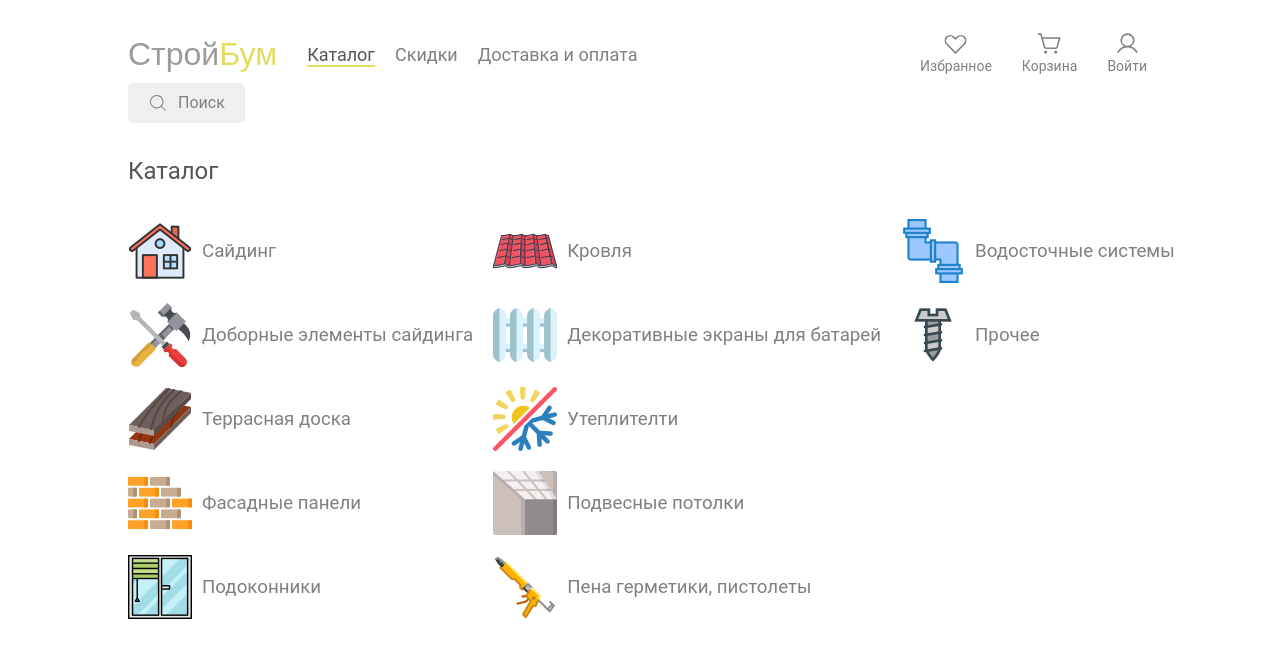
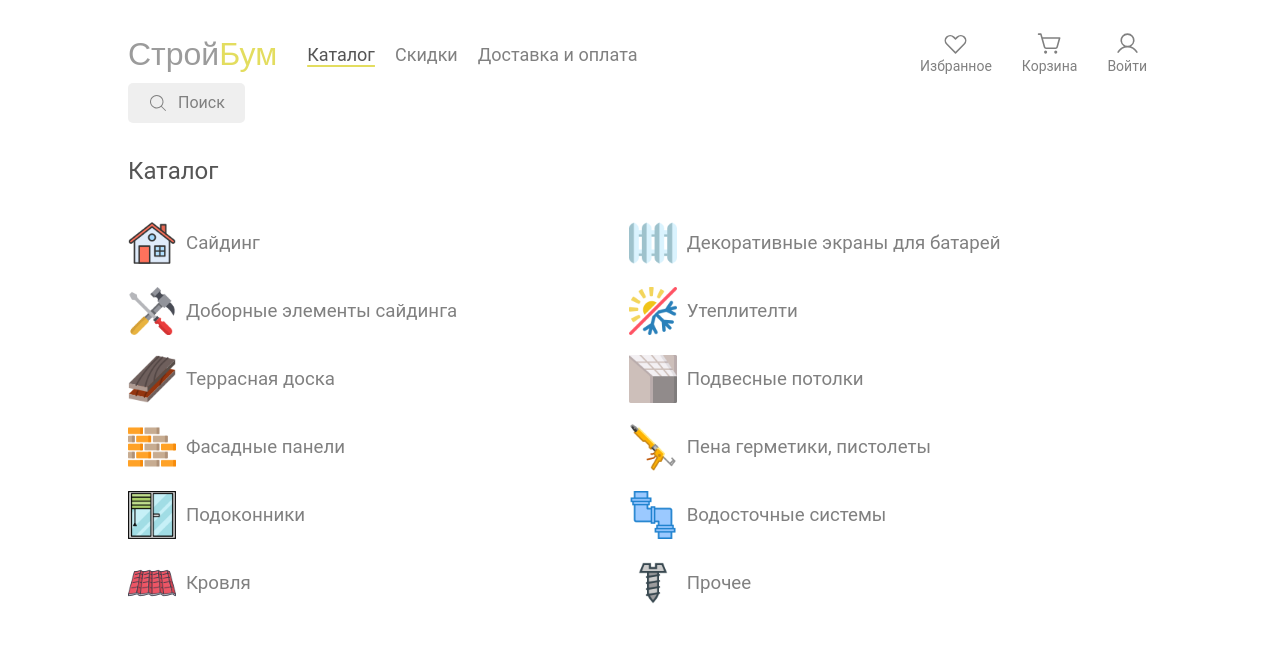
Before and after one commit to kotamikh/StroyBum, a Nuxt app: page /catalog in a window 1280 px wide. Shown: the top 658 px of the page. Built offline with nearby package versions, Linux system fonts and the light colour scheme; a web font is replaced by a local one.

Commit message:
delivery-payment wip

```diff
--- a/components/NavBar.vue
+++ b/components/NavBar.vue
@@ -17,7 +17,7 @@
           <NuxtLink to="favourites"
                     class="nav-icon"
                     :class="{ current : isCurrent('favourites') }">
-            <Icon name="ph:heart-straight" size="25px"/>
+            <Icon name="ph:heart-straight" size="25px" class="icon"/>
             <p style="font-size: 14px">Избранное</p>
           </NuxtLink>
           <NuxtLink to="basket"
@@ -28,7 +28,7 @@
           </NuxtLink>
           <NuxtLink to="admin-page"
                     class="nav-icon">
-            <Icon name="ph:user" size="25px"/>
+            <Icon name="ph:user" size="25px" color=""/>
             <p style="font-size: 14px">Войти</p>
           </NuxtLink>
         </div>
@@ -127,6 +127,7 @@ watch(() => route.name, () => {
             svg,
             p
               color: var(--yellow)
+              fill: var(--yellow)
               stroke: var(--yellow)
               stroke-width: 10px
 
--- /dev/null
+++ b/components/TheFooter.vue
@@ -0,0 +1,25 @@
+<template>
+  <div class="footer">
+    <div class="footer-item">
+      <p>+7 (8332)-75-69-83</p>
+      <p></p>
+    </div>
+    <div class="footer-item">
+      <p></p>
+    </div>
+    <div class="footer-item">
+      <p></p>
+      <p></p>
+    </div>
+  </div>
+</template>
+
+<script>
+export default {
+  name: "TheFooter"
+}
+</script>
+
+<style scoped>
+
+</style>
--- a/pages/catalog.vue
+++ b/pages/catalog.vue
@@ -5,8 +5,10 @@
           :key="id"
           class="category"
       >
-        <img :src="`${category.image}`" alt="img"/>
+        <NuxtLink :to="category.path">
+        <img :src="`${category.image}`" alt="img" style="width: 3rem"/>
         <h3>{{ category.text }}</h3>
+        </NuxtLink>
       </li>
     </ul>
 </template>
@@ -29,51 +31,63 @@ import other from '@/assets/catalog-images/прочее.png'
 const categories = {
   siding: {
     text: 'Сайдинг',
-    image: siding
+    image: siding,
+    path: 'siding'
   },
   additionalElements: {
     text: 'Доборные элементы сайдинга',
-    image: additionalElements
+    image: additionalElements,
+    path: 'additionalElements'
   },
   decking: {
     text: 'Террасная доска',
-    image: decking
+    image: decking,
+    path: 'decking'
   },
   facadePanels: {
     text: 'Фасадные панели',
-    image: facadePanels
+    image: facadePanels,
+    path: 'facadePanels'
   },
   windowSills: {
     text: 'Подоконники',
-    image: windowSills
+    image: windowSills,
+    path: 'windowSills'
   },
   roof: {
     text: 'Кровля',
-    image: roof
+    image: roof,
+    path: 'roof'
   },
   batteryScreens: {
     text: 'Декоративные экраны для батарей',
-    image: batteryScreens
+    image: batteryScreens,
+    path: 'batteryScreens'
   },
   insulation: {
     text: 'Утеплителти',
-    image: insulation
+    image: insulation,
+    path: 'insulation'
   },
   ceilings: {
     text: 'Подвесные потолки',
-    image: ceilings
+    image: ceilings,
+    path: 'ceilings'
   },
   foamSealant: {
     text: 'Пена герметики, пистолеты',
-    image: foamSealant
+    image: foamSealant,
+    path: 'foamSealant'
   },
   waterDisposal: {
     text: 'Водосточные системы',
-    image: waterDisposal
+    image: waterDisposal,
+    path: 'waterDisposal'
   },
   other: {
     text: 'Прочее',
-    image: other
+    image: other,
+    path: 'other'
   }
 }
 
@@ -88,7 +102,7 @@ const categories = {
   max-height: 400px
   flex-direction: column
 
-  .category
+  a
     gap: 10px
     display: flex
     cursor: pointer
--- a/pages/deliveryPayment.vue
+++ b/pages/deliveryPayment.vue
@@ -1,13 +1,56 @@
 <template>
+  <div class="delivery-methods">
+    <div class="method">
+      <h3>Самовывоз</h3>
+      <div class="method-text">
+        <p>г. Киров, Второй Кирпичный пер. 2/1
+          (территория базы “Слон”).</p>
+        <p>Режим работы: пн-пт 8:30-17:30;
+          сб 9:00-13:00.</p>
+      </div>
+      <img :src="pickup" alt="самовывоз" style="width: 40%; margin: auto"/>
+    </div>
+    <div class="method">
+      <h3>Доставка</h3>
+      <div class="method-text">
+        <p>В любой город России через транспортные компании БайкалСервис, ПЭК, Объём, Деловые линии.</p>
+        <p><span>Внимание!</span> Стоимость доставки рассчитывается согласно тарифу транспортной компании.</p>
+      </div>
+      <img :src="delivery" alt="доставка" style="width: 40%; margin: auto">
+    </div>
+  </div>
 
 </template>
 
-<script>
-export default {
-  name: "delivery-payment"
-}
+<script setup>
+import pickup from '@/assets/самовывоз.png'
+import delivery from '@/assets/доставка.png'
+
 </script>
 
-<style scoped>
+<style scoped lang="sass">
+.delivery-methods
+  display: flex
+  align-items: stretch
+  justify-content: space-evenly
 
+  .method
+    width: 35%
+    display: grid
+    grid-template-rows: 0.5fr 2fr 2fr
+
+    h3
+      font-weight: bold
+      color: var(--grey)
+      text-align: center
+      margin-bottom: 20px
+
+    p
+      color: var(--grey)
+      margin-bottom: 10px
+      font-size: calc((100vw - 320px) / (1280 - 320) * (18 - 16) + 16px)
+
+      span
+        font-weight: bold
+        color: #FF6126
 </style>
```
